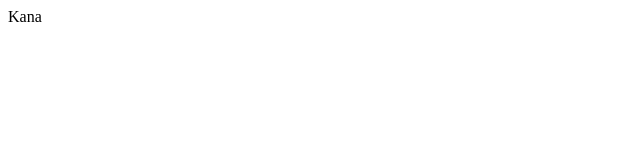
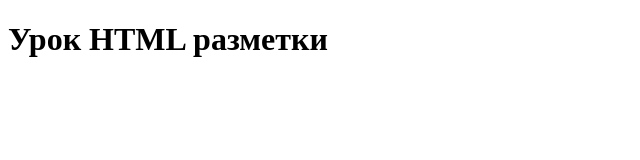
Before and after one commit to Zoxce/kinomonster-html-course, a plain HTML site: page index.html in a window 1280 px wide. Shown: the whole page, without its empty margins (0-640 px from the left). Drawn offline with Linux system fonts and the light colour scheme.

Commit message:
commit #3

```diff
--- a/index.html
+++ b/index.html
@@ -1,8 +1,12 @@
 <!DOCTYPE html>
-<html lang="en">
-    <head>
-        <meta>
-        <title>Document</title>
-    </head>
-    <body>Kana</body>
+<html lang="ru">
+<head>
+    <meta charset="UTF-8">
+    <title>Урок HTML разметки</title>
+    <meta name="description" content="Урок HTML разметки">
+    <meta name="keywords" content="html, Lesson">
+</head>
+<body>
+    <h1>Урок HTML разметки</h1>
+</body>
 </html>
```
